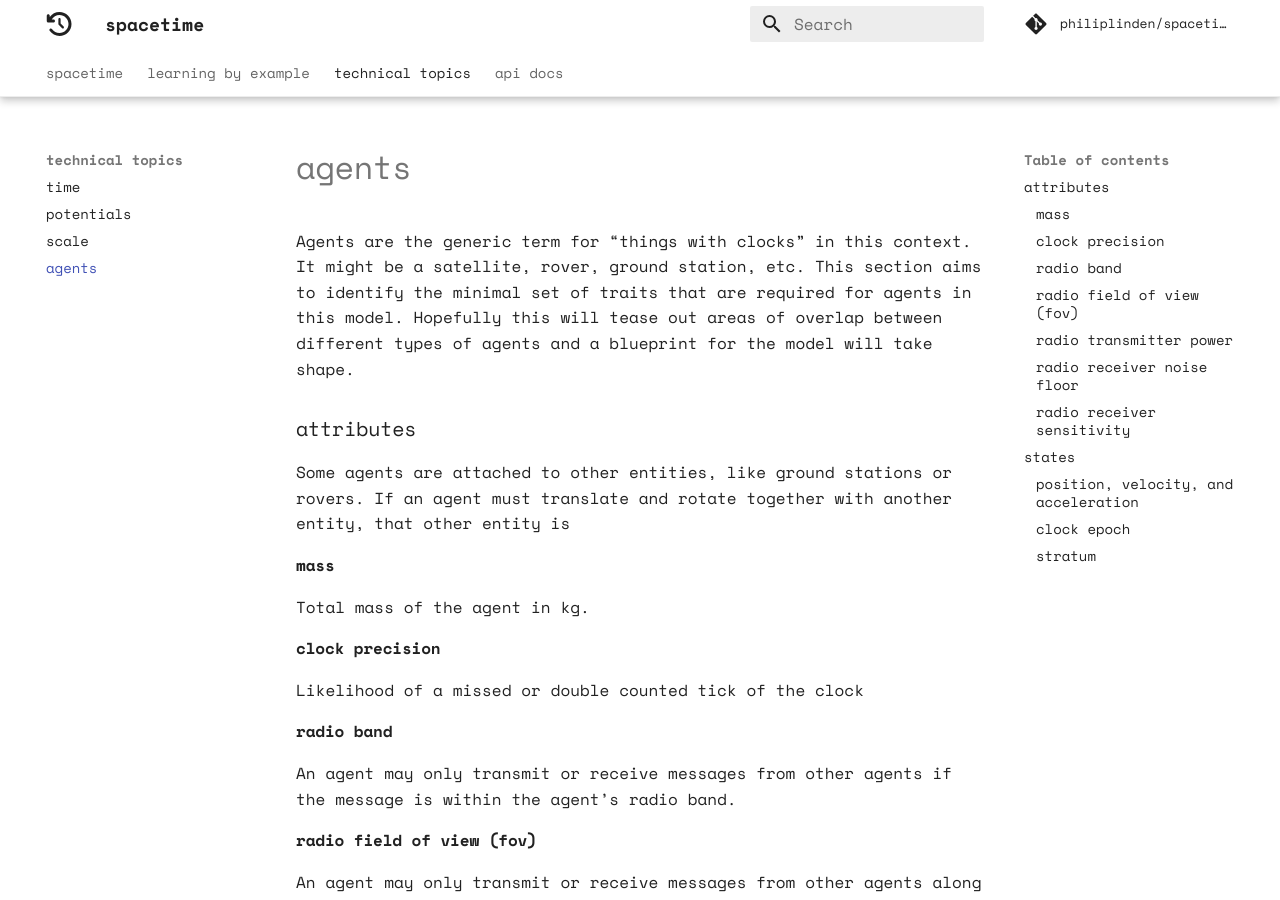
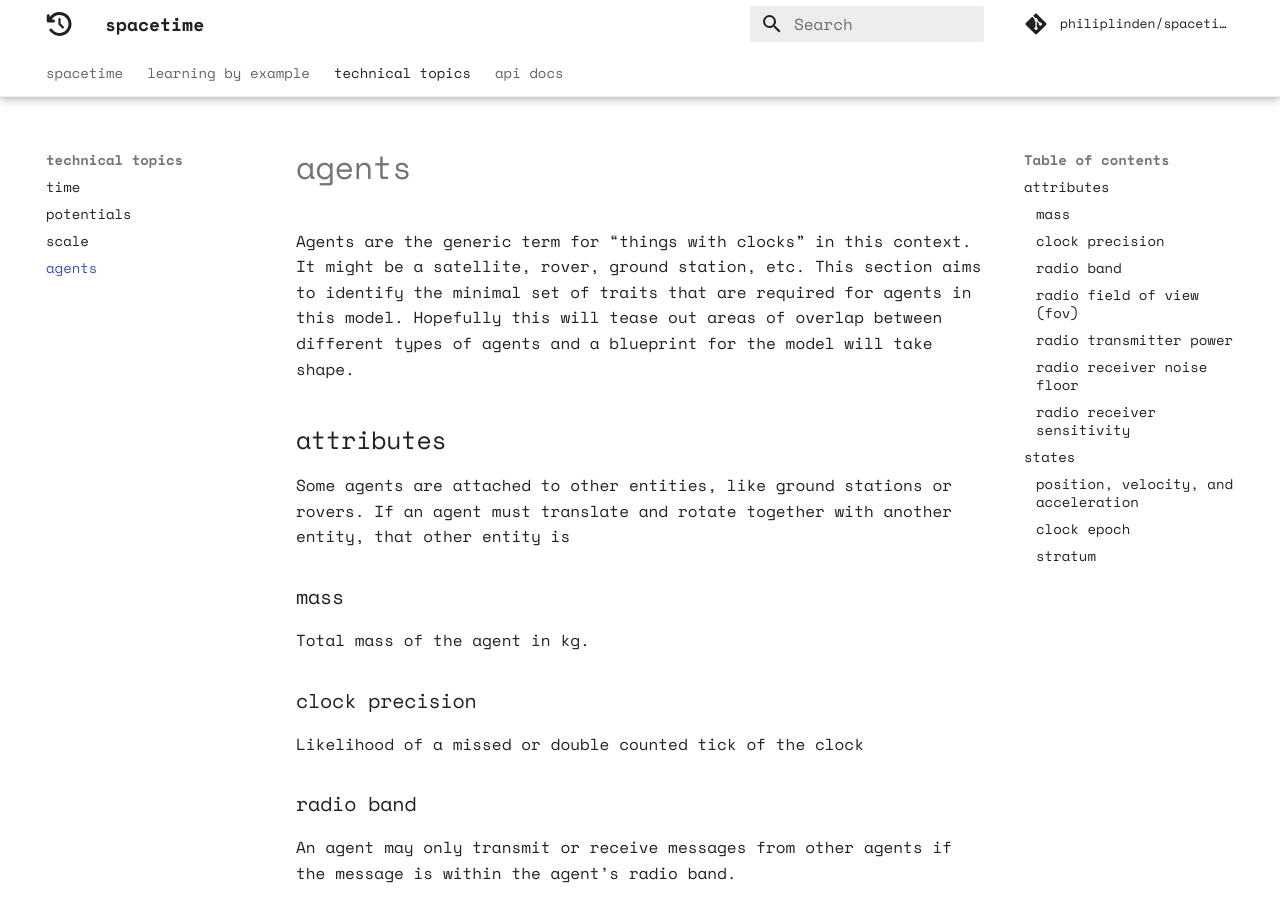
Before and after one commit to philiplinden/spacetime, an MkDocs documentation site: the page built from docs/technical/agents.md, in a window 1280 px wide and 900 px high. Built offline with MkDocs 1.6.1 and Material for MkDocs 9.7.7, drawn with Linux system fonts in a browser that asks for light colours; comment, search, counter and statistics services are not loaded.

Commit message:
aesthetics pt 2

```diff
--- a/docs/technical/agents.md
+++ b/docs/technical/agents.md
@@ -1,22 +1,22 @@
 Agents are the generic term for “things with clocks” in this context. It might be a satellite, rover, ground station, etc. This section aims to identify the minimal set of traits that are required for agents in this model. Hopefully this will tease out areas of overlap between different types of agents and a blueprint for the model will take shape.
 
-## attributes
+# attributes
 
 Some agents are attached to other entities, like ground stations or rovers. If an agent must translate and rotate together with another entity, that other entity is
 
-### mass
+## mass
 
 Total mass of the agent in kg.
 
-### clock precision
+## clock precision
 
 Likelihood of a missed or double counted tick of the clock
 
-### radio band
+## radio band
 
 An agent may only transmit or receive messages from other agents if the message is within the agent’s radio band.
 
-### radio field of view (fov)
+## radio field of view (fov)
 
 An agent may only transmit or receive messages from other agents along a vector that originates at the agent* and lies within a cone** with a given field of view (FoV) angle. For example, an FoV of $2\pi$ would define an omnidirectional radio’s field of view.
 
@@ -25,21 +25,21 @@ A message is only received if the message vector between the sender’s radio an
 * For simplicity’s sake, let’s assume agents are points with no shape.
 * A possible extension of this is to define the radio field of view as a set of lobes instead of a cone, but a cone is the simplest shape that meets this need.
 
-### radio transmitter power
+## radio transmitter power
 
 Messages originating at the agent have an initial power (in dBm). The message signal power is distributed across the radio’s entire field of view. Signal power falls off with the inverse square law.
 
-### radio receiver noise floor
+## radio receiver noise floor
 
 The power (in dBm) of an agent’s receiver’s noise floor.
 
-### radio receiver sensitivity
+## radio receiver sensitivity
 
 An agent may only detect a message if the instantaneous signal power at the receiver is greater than a certain threshold. The ratio between the signal power and the noise floor power is the signal-to-noise ratio (SNR). Receiver sensitivity is the minimum SNR that results in a message being received, otherwise a message is “dropped” or ignored by the receiver.
 
-## states
+# states
 
-### position, velocity, and acceleration
+## position, velocity, and acceleration
 
 Agents exist in a 2D or 3D simulation space* and may translate across the space. Agents also have a heading and may rotate. Agents have translational and rotational velocity and accelerations. In short, I want some rigid body physics here. The agent may only change its velocity through accelerations.
 
@@ -47,10 +47,10 @@ Accelerations may be imparted on an agent from itself (thrust) or the environmen
 
 *Obviously 3D space is the goal, but all fundamental principals can be demonstrated on a single 2D plane.
 
-### clock epoch
+## clock epoch
 
 Agents keep track of time with imperfect clocks. The agent’s observation of the epoch may diverge from the environment’s true epoch.
 
-### stratum
+## stratum
 
 How far removed from canonical time source.
```
Also changed, not shown: docs/technical/potentials.md (+9 -9 lines), docs/technical/time.md (+6 -6 lines).
